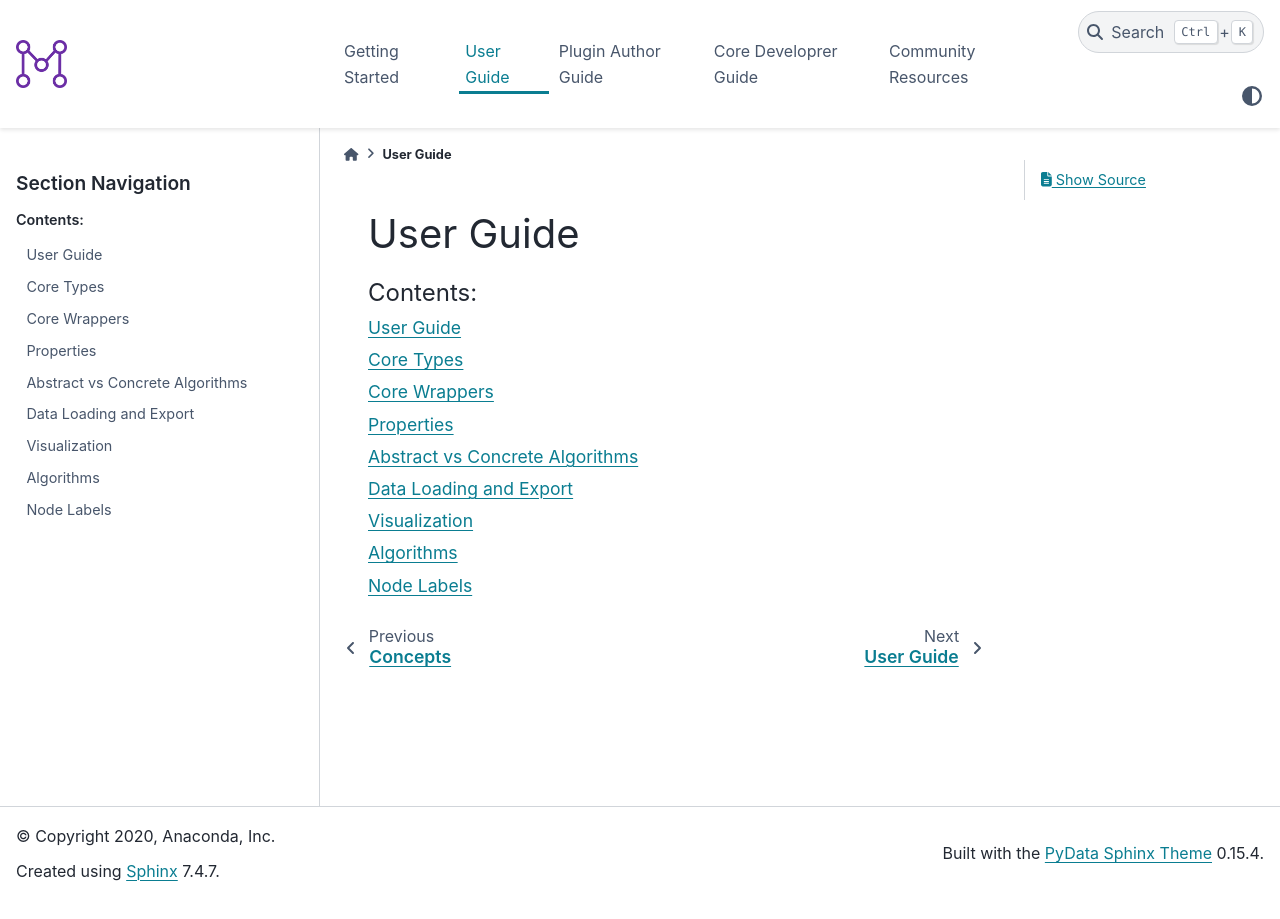
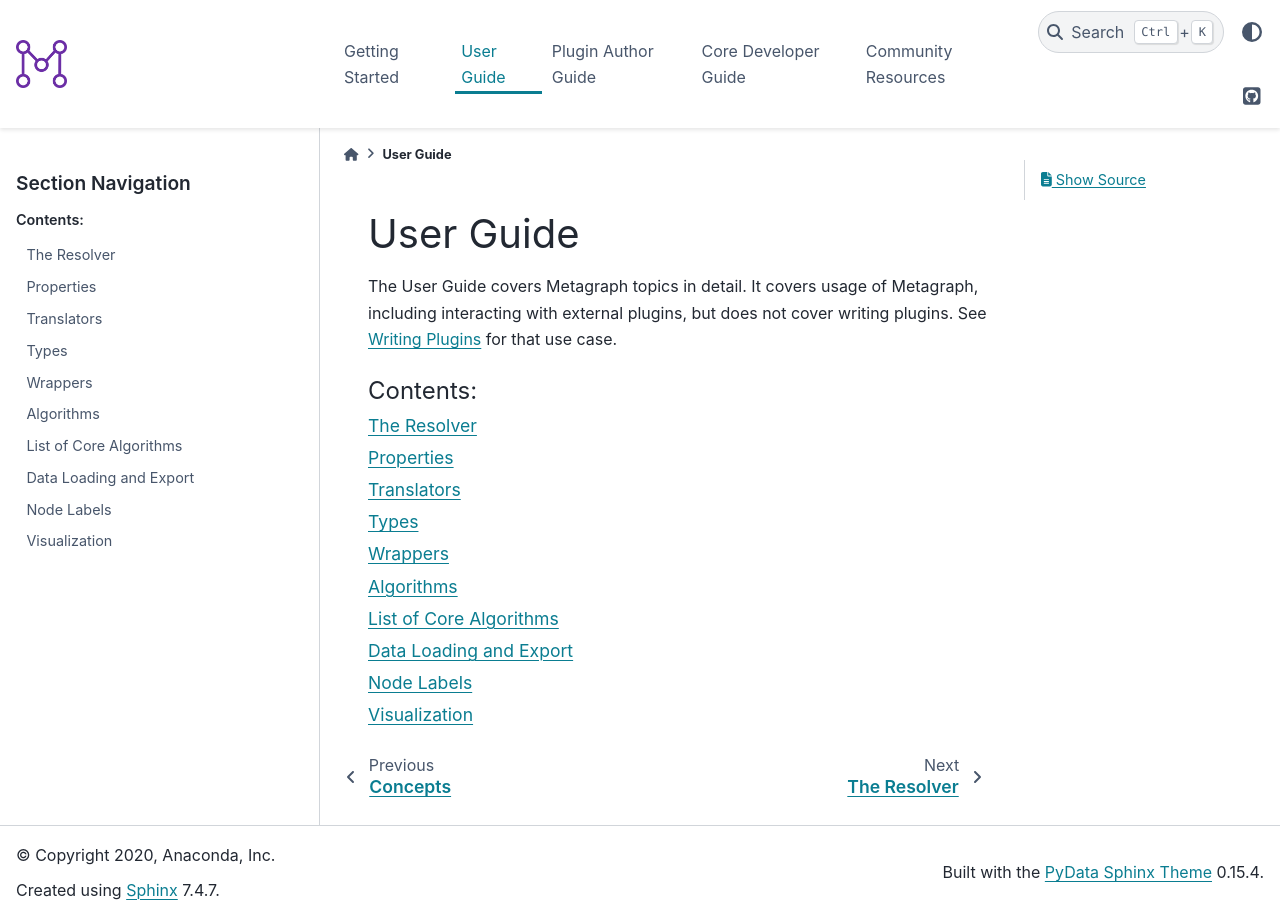
Before and after one commit to metagraph-dev/metagraph, a Sphinx documentation site: the page built from docs/user_guide/index.rst, in a window 1280 px wide. Built offline with Sphinx 7.4.7 and the PyData theme 0.15.4, drawn with Linux system fonts in a browser that asks for light colours.

Commit message:
Update docs front page

```diff
--- a/docs/_static/css/custom.css
+++ b/docs/_static/css/custom.css
@@ -1,6 +1,6 @@
 
 .custom-button {
-  background-color:#DCDCDC;
+  background-color:#b3d7ff;
   border: none;
   color: #484848;
   text-align: center;
@@ -13,7 +13,7 @@
 }
 
 .custom-button a {
-  color: #484848;
+  color: #000000;
 }
 
 .custom-button p {
--- a/docs/conf.py
+++ b/docs/conf.py
@@ -55,3 +55,7 @@ html_logo = "_static/metagraph_small.png"
 # relative to this directory. They are copied after the builtin static files,
 # so a file named "default.css" will overwrite the builtin "default.css".
 html_static_path = ["_static"]
+
+html_theme_options = {
+    "github_url": "https://github.com/ContinuumIO/metagraph",
+}
--- a/docs/core_developer_guide/index.rst
+++ b/docs/core_developer_guide/index.rst
@@ -1,6 +1,6 @@
 .. _core_developer_guide:
 
-Core Developrer Guide
+Core Developer Guide
 =====================
 
 .. toctree::
--- a/docs/user_guide/abstract_vs_concrete_algorithms.rst
+++ /dev/null
@@ -1,2 +0,0 @@
-Abstract vs Concrete Algorithms
-===============================
--- /dev/null
+++ b/docs/user_guide/algorithm_list.rst
@@ -0,0 +1,2 @@
+List of Core Algorithms
+=======================
--- a/docs/user_guide/core_types.rst
+++ /dev/null
@@ -1,2 +0,0 @@
-Core Types
-==========
--- a/docs/user_guide/core_wrappers.rst
+++ /dev/null
@@ -1,2 +0,0 @@
-Core Wrappers
-=============
--- a/docs/user_guide/index.rst
+++ b/docs/user_guide/index.rst
@@ -3,16 +3,22 @@
 User Guide
 ==========
 
+The User Guide covers Metagraph topics in detail. It covers usage of Metagraph, including
+interacting with external plugins, but does not cover writing plugins. See
+:ref:`Writing Plugins<plugin_author_guide>` for that use case.
+
+
 .. toctree::
    :maxdepth: 2
    :caption: Contents:
 
-   user_guide
-   core_types
-   core_wrappers
+   resolver
    properties
-   abstract_vs_concrete_algorithms
+   translators
+   types
+   wrappers
+   algorithms
+   algorithm_list
    data_loading_and_export
+   node_labels
    visualization
-   algorithms
-   node_labels
--- /dev/null
+++ b/docs/user_guide/resolver.rst
@@ -0,0 +1,2 @@
+The Resolver
+============
--- /dev/null
+++ b/docs/user_guide/translators.rst
@@ -0,0 +1,2 @@
+Translators
+===========
--- /dev/null
+++ b/docs/user_guide/types.rst
@@ -0,0 +1,2 @@
+Types
+=====
--- a/docs/user_guide/user_guide.rst
+++ /dev/null
@@ -1,2 +0,0 @@
-User Guide
-==========
--- /dev/null
+++ b/docs/user_guide/wrappers.rst
@@ -0,0 +1,2 @@
+Wrappers
+========
```
Also changed, not shown: docs/index.rst (+6 -4 lines).
